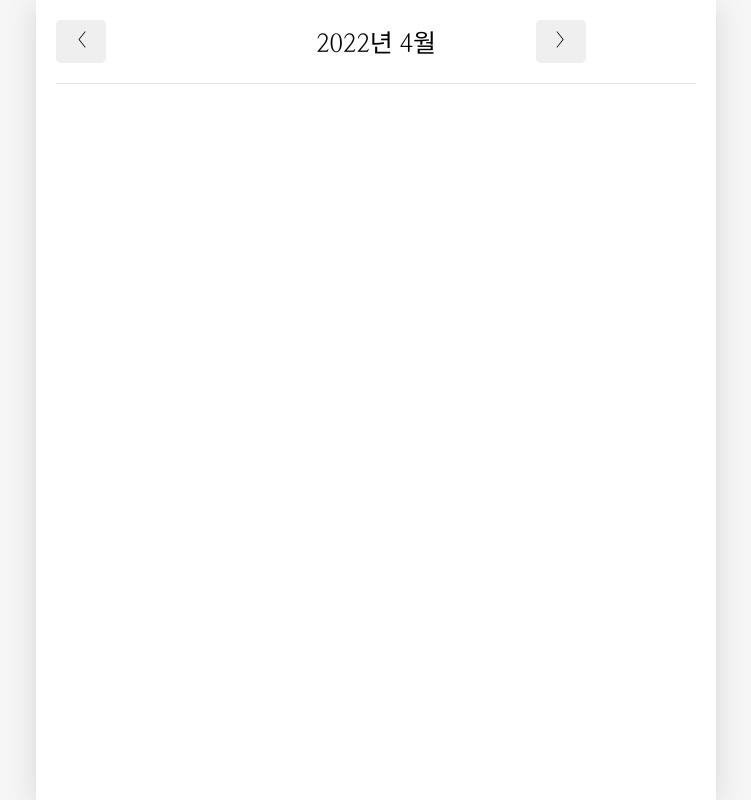
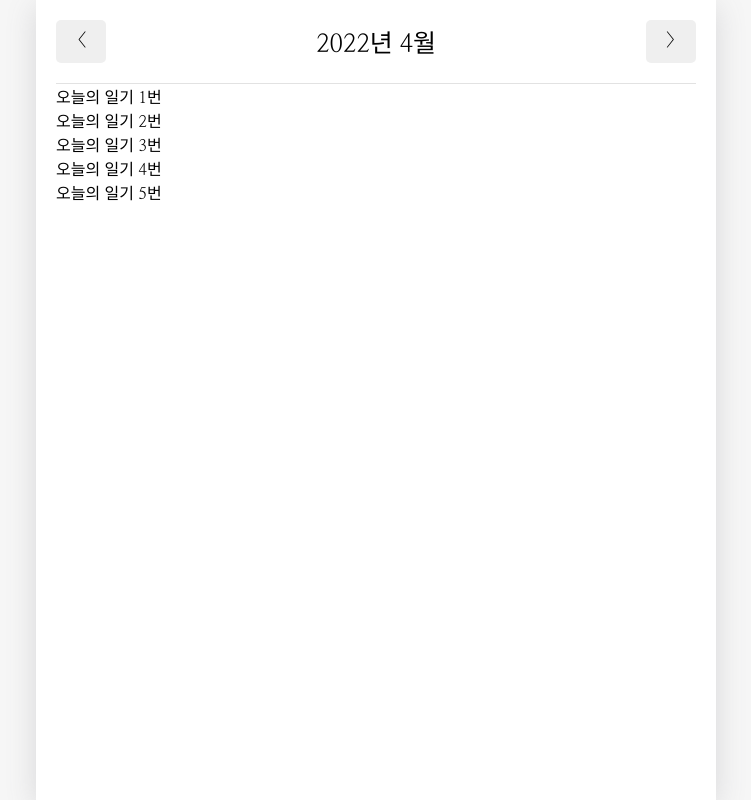
Before and after one commit to zeroto99/emotiondiary, a React (Create React App) app: page / in a window 1280 px wide. Shown: the whole page, without its empty margins (264-1015 px from the left). Built offline with nearby package versions, Linux system fonts and the light colour scheme.

Commit message:
:memo: 홈 구현 - 일기 리스트 완료

```diff
--- a/src/App.css
+++ b/src/App.css
@@ -82,6 +82,7 @@ header .head_btn_left {
 
 header .head_btn_right {
   width: 25%;
+  justify-content: end;
 }
 
 header button {
--- /dev/null
+++ b/src/components/DiaryList.js
@@ -0,0 +1,13 @@
+const DiaryList = ({diaryList}) => {
+  return <div>
+    {diaryList.map((it) => (
+      <div key={it.id}>{it.content}</div>
+    ))}
+  </div>
+}
+
+DiaryList.defaultProps = {
+  diaryList: [],
+};
+
+export default DiaryList;
--- a/src/pages/Home.js
+++ b/src/pages/Home.js
@@ -3,24 +3,40 @@ import { DiaryStateContext } from "../App";
 
 import MyHeader from './../components/MyHeader';
 import MyButton from './../components/MyButton';
+import DiaryList from "../components/DiaryList";
 
 const Home = () => {
 
-  const DiaryList = useContext(DiaryStateContext);
+  const diaryList = useContext(DiaryStateContext);
 
   const [data, setData] = useState([]);
   const [curDate, setCurDate] = useState(new Date());
-  console.log(curDate);
+  // console.log(curDate);
   const headText = `${curDate.getFullYear()}년 ${curDate.getMonth()+1}월`;
 
   useEffect(() => {
-    const firstDay = new Date(
-      curDate.getFullYear(),
-      curDate.getMonth(),
-      1
-    ).getTime();
-    console.log(new Date(firstDay));
-  }, [curDate])
+    if(diaryList.length >= 1) {
+      const firstDay = new Date(
+        curDate.getFullYear(),
+        curDate.getMonth(),
+        1
+      ).getTime();
+
+      const lastDay = new Date(
+        curDate.getFullYear(),
+        curDate.getMonth() + 1,
+        0
+      ).getTime();
+
+      setData(
+        diaryList.filter((it) => firstDay <= it.date && it.date <= lastDay)
+      );
+    }
+  }, [diaryList, curDate])
+
+  useEffect(() => {
+    console.log(data);
+  }, [data])
 
 
   const increaseMonth = () => {
@@ -38,6 +54,7 @@ const Home = () => {
         leftChild={<MyButton text={'<'} onClick={decreaseMonth} />}
         rightChild={<MyButton text={'>'} onClick={increaseMonth} />}
       />
+      <DiaryList diaryList={data}/>
     </div>
   );
 };
```
